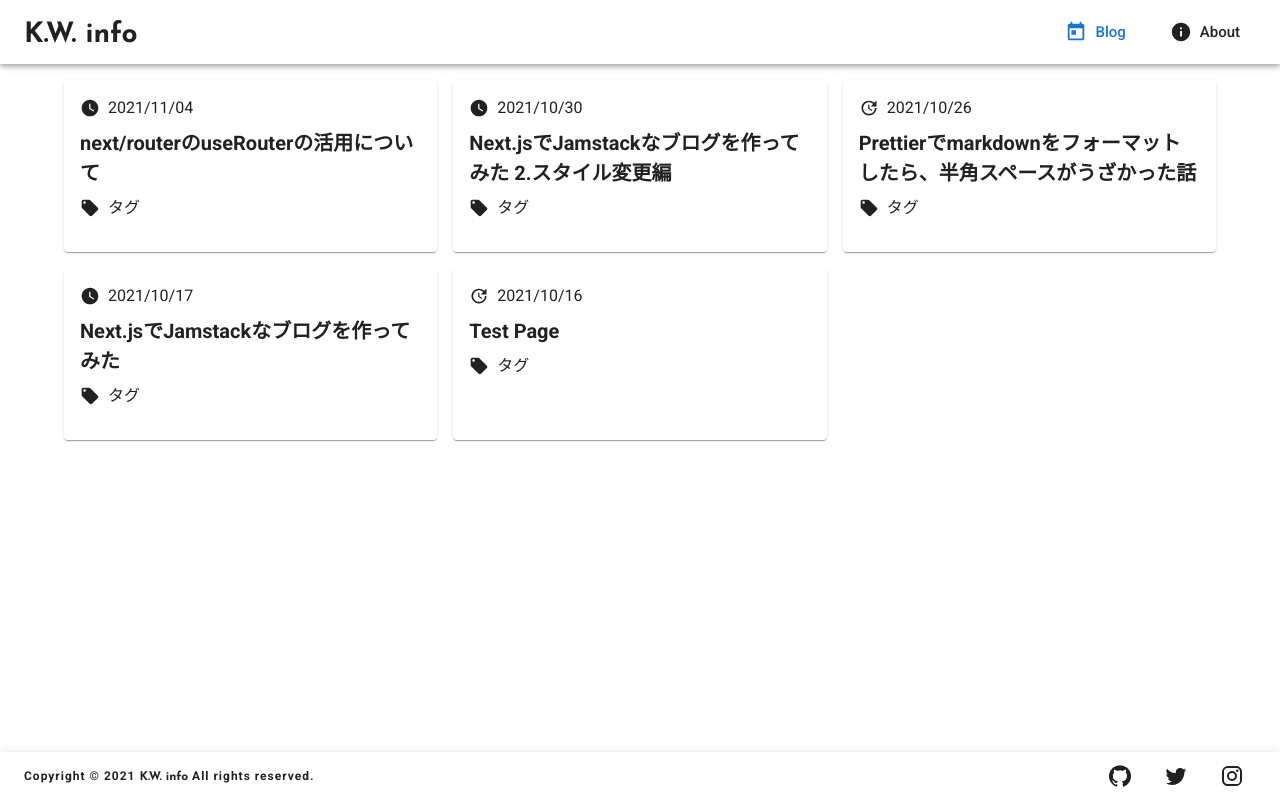
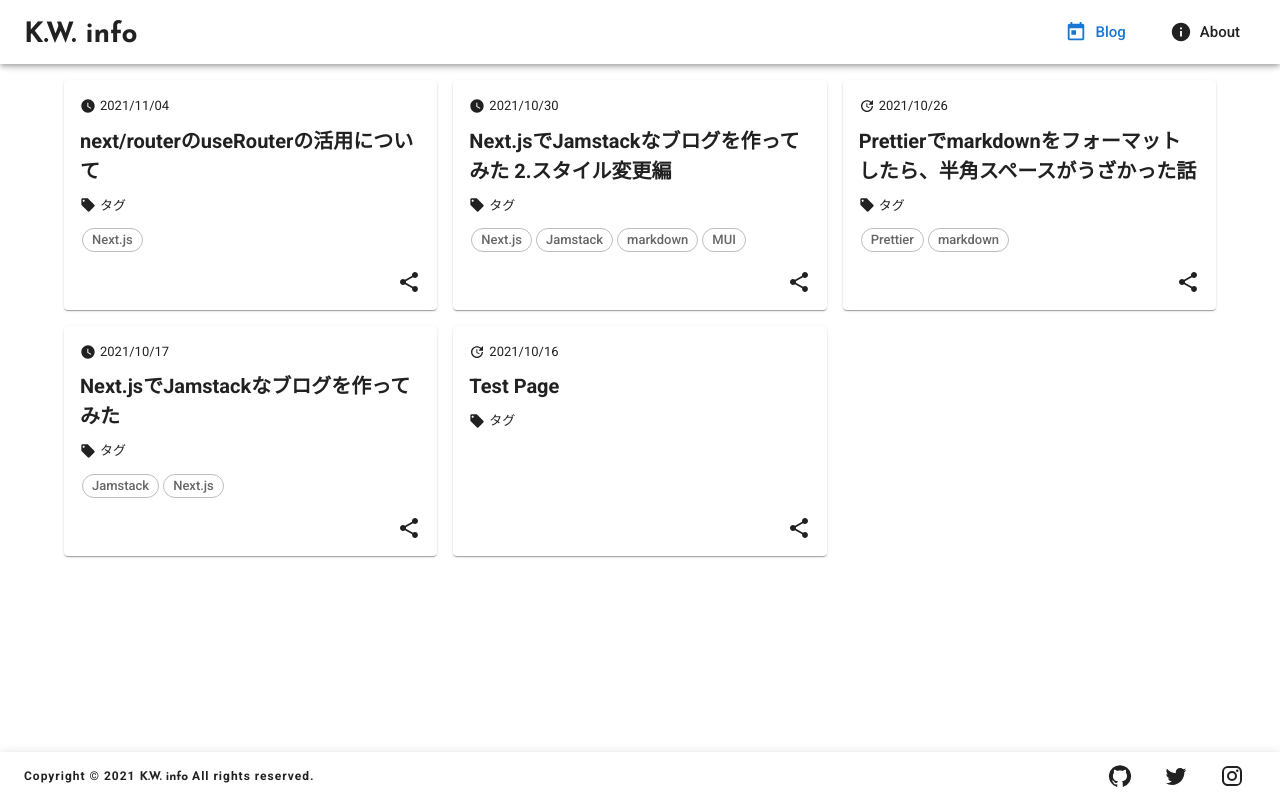
Before and after one commit to waigo001/Blog, a Next.js app: page /blog in a window 1280 px wide. Built offline with nearby package versions, Linux system fonts and the light colour scheme.

Commit message:
add Tag Display

```diff
--- a/posts/2021-10-17-make-jamstack-blog/index.md
+++ b/posts/2021-10-17-make-jamstack-blog/index.md
@@ -3,6 +3,9 @@ title: Next.jsでJamstackなブログを作ってみた
 createdAt: "2021-10-17"
 updatedAt: "2021-10-17"
 isDraft: true
+tags:
+  - Jamstack
+  - Next.js
 ---
 
 ## そもそも理論（またですか）
--- a/posts/2021-10-25-markdown-format-prettier/index.md
+++ b/posts/2021-10-25-markdown-format-prettier/index.md
@@ -4,6 +4,9 @@ description: "Prettierでフォーマットしたmarkdownにスペースが入
 createdAt: "2021-10-25"
 updatedAt: "2021-10-26"
 isDraft: false
+tags:
+  - Prettier
+  - markdown
 ---
 
 ## 事の発端
--- a/posts/2021-10-30-make-jamstack-blog/index.md
+++ b/posts/2021-10-30-make-jamstack-blog/index.md
@@ -3,6 +3,11 @@ title: Next.jsでJamstackなブログを作ってみた 2.スタイル変更編
 createdAt: "2021-10-30"
 updatedAt: "2021-10-30"
 isDraft: true
+tags:
+  - Next.js
+  - Jamstack
+  - markdown
+  - MUI
 ---
 
 ## 概要
--- a/src/components/blogCard.tsx
+++ b/src/components/blogCard.tsx
@@ -1,13 +1,29 @@
-import { LocalOffer } from "@mui/icons-material";
 import {
+  Close,
+  Facebook,
+  LocalOffer,
+  Share,
+  Twitter,
+  Link as LinkIcon,
+} from "@mui/icons-material";
+
+import {
+  Box,
   Card,
   CardActions,
   CardContent,
+  Chip,
+  IconButton,
   Stack,
+  Tooltip,
   Typography,
+  Dialog,
+  DialogTitle,
+  DialogContent,
 } from "@mui/material";
 import Link from "next/link";
 import React from "react";
+import { useDialog } from "../hooks/useDialog";
 import PostTime from "./postTime";
 
 type Props = {
@@ -15,13 +31,22 @@ type Props = {
   slug?: string;
   createdAt?: string;
   updatedAt?: string;
+  tags?: Readonly<(string | undefined)[]>;
 };
 
-const BlogCard: React.VFC<Props> = ({ title, slug, createdAt, updatedAt }) => {
+const BlogCard: React.VFC<Props> = ({
+  title,
+  slug,
+  createdAt,
+  updatedAt,
+  tags,
+}) => {
+  const { isOpen, onClose, onOpen } = useDialog(false);
+
   return (
-    <Card sx={{ height: "100%" }}>
-      <CardContent>
-        <Stack spacing={1}>
+    <Card sx={{ height: "100%", display: "flex", flexDirection: "column" }}>
+      <CardContent sx={{ flexGrow: 1, pb: 0 }}>
+        <Stack spacing={1.25}>
           {createdAt && (
             <PostTime createdAt={createdAt} updatedAt={updatedAt} />
           )}
@@ -33,17 +58,84 @@ const BlogCard: React.VFC<Props> = ({ title, slug, createdAt, updatedAt }) => {
                 fontWeight: 600,
                 color: "text.primary",
               }}
+              component="a"
             >
               {title}
             </Typography>
           </Link>
-          <Stack direction="row" alignItems="center" spacing={1}>
-            <LocalOffer fontSize="small" />
-            <Typography>タグ</Typography>
-          </Stack>
+          <Box display="flex" alignItems="center" fontSize="small">
+            <LocalOffer sx={{ fontSize: "1rem", mr: 0.5 }} />
+            タグ
+          </Box>
+          <Box
+            sx={{
+              display: "flex",
+              flexWrap: "wrap",
+              listStyle: "none",
+              m: 0.5,
+              p: 0,
+            }}
+            component="ul"
+          >
+            {tags &&
+              tags.map((tag) => (
+                <Box component="li" key={tag} m={0.25}>
+                  <Chip
+                    label={tag}
+                    size="small"
+                    sx={{ px: 0.25, fontWeight: 500, color: "text.secondary" }}
+                    variant="outlined"
+                  />
+                </Box>
+              ))}
+          </Box>
         </Stack>
       </CardContent>
-      <CardActions></CardActions>
+      <CardActions>
+        <Tooltip placement="top" title="Share with">
+          <IconButton sx={{ ml: "auto" }} onClick={onOpen}>
+            <Share />
+          </IconButton>
+        </Tooltip>
+      </CardActions>
+      <Dialog open={isOpen} onClose={onClose} fullWidth>
+        <DialogTitle
+          sx={{
+            display: "flex",
+            flexDirection: "row",
+            alignItems: "flex-start",
+            fontWeight: 700,
+            px: 2,
+          }}
+        >
+          <Box flexGrow={1}>{title}</Box>
+          <IconButton aria-label="close" onClick={onClose}>
+            <Close />
+          </IconButton>
+        </DialogTitle>
+        <DialogContent dividers>
+          <Stack spacing={2} alignItems="center">
+            <Typography>この記事の共有方法</Typography>
+            <Stack direction="row" spacing={6} alignItems="center">
+              <Tooltip placement="top" title="Copy Link">
+                <IconButton size="large">
+                  <LinkIcon />
+                </IconButton>
+              </Tooltip>
+              <Tooltip placement="top" title="Share on Twitter">
+                <IconButton size="large">
+                  <Twitter />
+                </IconButton>
+              </Tooltip>
+              <Tooltip placement="top" title="Share on Facebook">
+                <IconButton size="large">
+                  <Facebook />
+                </IconButton>
+              </Tooltip>
+            </Stack>
+          </Stack>
+        </DialogContent>
+      </Dialog>
     </Card>
   );
 };
--- a/src/components/postTime.tsx
+++ b/src/components/postTime.tsx
@@ -1,5 +1,5 @@
 import { Update, WatchLater } from "@mui/icons-material";
-import { Stack, Box, Theme } from "@mui/material";
+import { Stack, Box, Theme, Typography } from "@mui/material";
 import { SxProps } from "@mui/system";
 import { format, isAfter, parseISO } from "date-fns";
 import React from "react";
@@ -23,35 +23,32 @@ const PostTime: React.VFC<Props> = ({
 
   return (
     <Box sx={sx}>
-      <Stack
-        direction="row"
+      <Box
         alignItems="center"
-        spacing={1}
         display={isUpdated ? "flex" : "none"}
+        fontSize="small"
       >
-        <Update fontSize="small" />
+        <Update sx={{ fontSize: "1rem", mr: 0.5 }} />
         <time
           dateTime={updatedAt}
           itemProp={enableItemProp ? "datemodified" : undefined}
         >
           {format(updatedTime, "yyyy/MM/dd")}
         </time>
-      </Stack>
-      <Stack
-        direction="row"
+      </Box>
+      <Box
         alignItems="center"
-        spacing={1}
         display={!isUpdated ? "flex" : "none"}
-        fontSize="1rem"
+        fontSize="small"
       >
-        <WatchLater fontSize="small" />
+        <WatchLater sx={{ fontSize: "1rem", mr: 0.5 }} />
         <time
           dateTime={createdAt}
           itemProp={enableItemProp ? "datepublished" : undefined}
         >
           {format(createdTime, "yyyy/MM/dd")}
         </time>
-      </Stack>
+      </Box>
     </Box>
   );
 };
--- a/src/lib/post.ts
+++ b/src/lib/post.ts
@@ -21,6 +21,7 @@ export const getPost = (slug: string): Post => {
     content: content,
     updatedAt: data.updatedAt,
     createdAt: data.createdAt,
+    tags: data.tags || null,
   };
 };
 
--- a/src/pages/blog/index.tsx
+++ b/src/pages/blog/index.tsx
@@ -25,6 +25,7 @@ const BlogPage: NextPage<Props> = ({ allPosts }) => {
                 slug={post.slug}
                 createdAt={post.createdAt}
                 updatedAt={post.updatedAt}
+                tags={post.tags}
               />
             </Grid>
           ))}
--- a/src/types/Post.d.ts
+++ b/src/types/Post.d.ts
@@ -8,4 +8,5 @@ type Post = {
   description?: string;
 
   content: string;
+  tags?: string[];
 };
```
